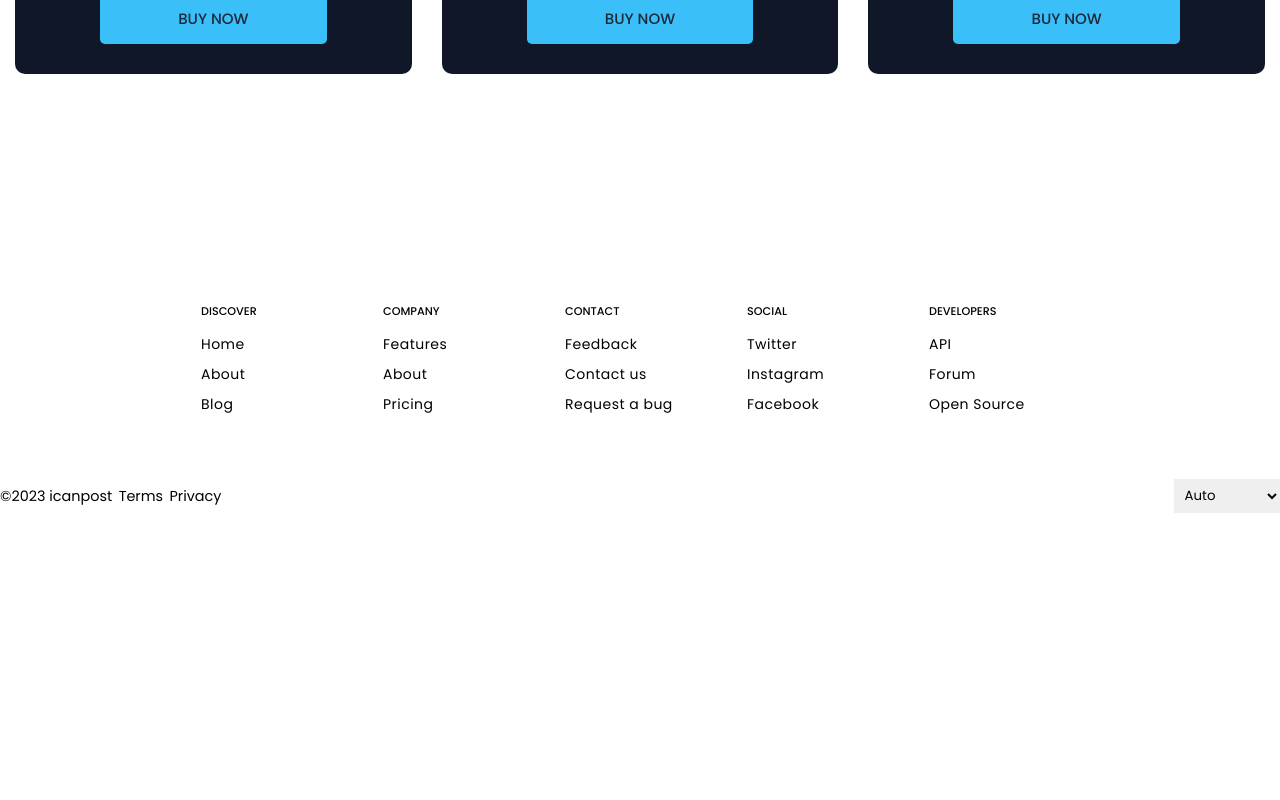
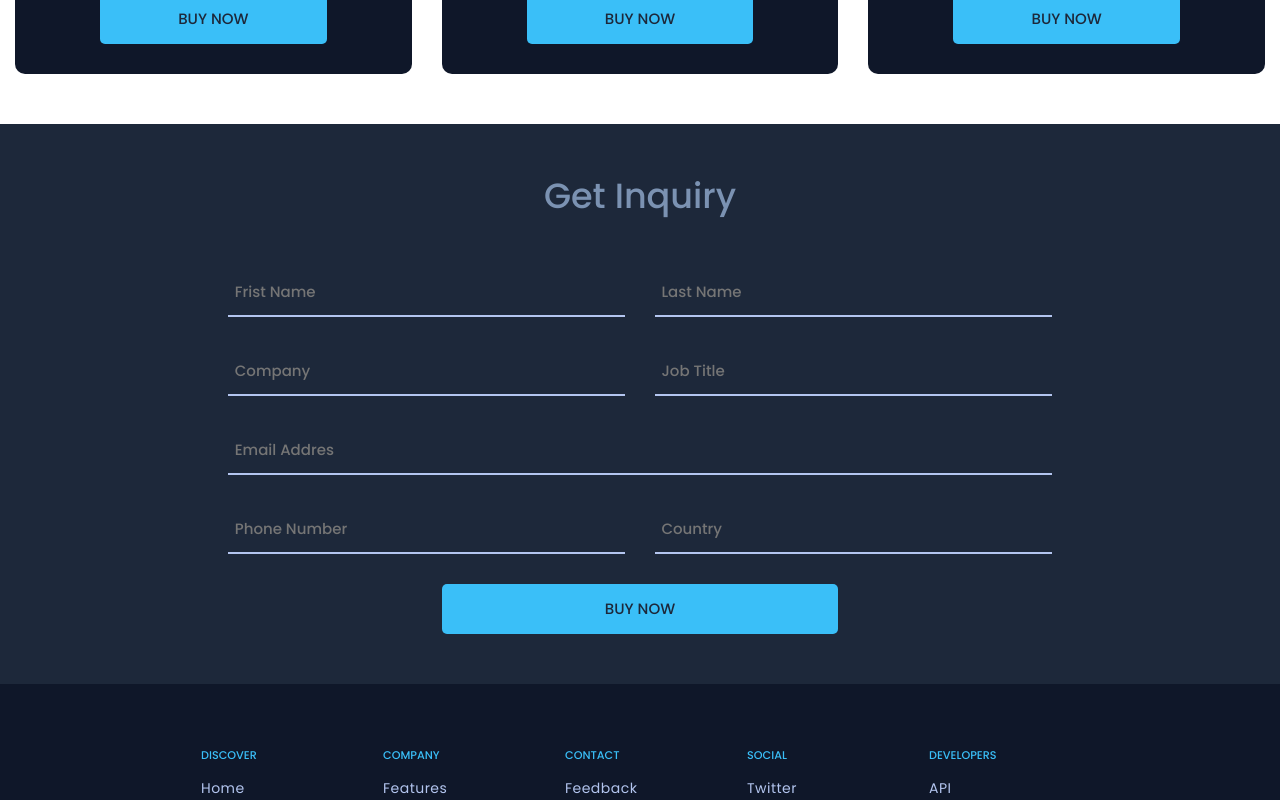
Before and after one commit to VenusTestSeries/VTS, a Next.js app: page / in a window 1280 px wide. Shown: the part 5180-5980 px from the top of the page. Before the commit the page ends 5725 px from the top, so only its background shows below. Built offline with nearby package versions, Linux system fonts and the light colour scheme.

Commit message:
landing page in progress

```diff
--- a/layout/footer/index.tsx
+++ b/layout/footer/index.tsx
@@ -18,18 +18,19 @@ const Footer = () => {
         <div className={css.wraper}>
           <div className={css.text}>
             <p>
-              &copy;{new Date().getFullYear()} {`icanpost`}
+              © 2023 VTS
+              {/* ;{new Date().getFullYear()} {`icanpost`} */}
             </p>
-            <Link href="legal/terms">Terms</Link>
-            <Link href="legal/privacy">Privacy</Link>
+            {/* <Link href="legal/terms">Terms</Link>
+            <Link href="legal/privacy">Privacy</Link> */}
           </div>
-          <div className={css.text}>
+          {/* <div className={css.text}>
             <select>
               <option value="auto">Auto</option>
               <option value="dark">Dark Mode</option>
               <option value="light">Light Mode</option>
             </select>
-          </div>
+          </div> */}
         </div>
       </section>
     </footer>
--- a/pages/index.tsx
+++ b/pages/index.tsx
@@ -586,16 +586,88 @@ function Home() {
         </div>
       </section>
 
-      <section className="getinquery pt-50 pb-50 ">
+      <section className="getinquery bg_primary pt-50 pb-50 ">
         <div className="container">
-          <div className="row">
-            <div className="vts-6">
-              <div className="getinquerybox">
+          <h2 className="text_center  heading2 text_graydark mb-50">
+            Get Inquiry
+          </h2>
+
+          <div className="row justfiy_content_center">
+            <div className="vts-8 ">
+              <div className={style.getinquerybox}>
                 <div className="row">
                   <div className="vts-6">
-                    <div className="inputbox">
-                      <label htmlFor=""></label>
+                    <div className={style.inputbox}>
+                      <label htmlFor="Frist Name"></label>
+                      <input
+                        type="text"
+                        id="frist name"
+                        placeholder="frist name"
+                      />
                     </div>
+                  </div>
+                  <div className="vts-6">
+                    <div className={style.inputbox}>
+                      <label htmlFor="Last Name"></label>
+                      <input
+                        type="text"
+                        id="Last name"
+                        placeholder="Last name"
+                      />
+                    </div>
+                  </div>
+                </div>
+                <div className="row">
+                  <div className="vts-6">
+                    <div className={style.inputbox}>
+                      <label htmlFor="Company "></label>
+                      <input type="text" id="Company " placeholder="Company" />
+                    </div>
+                  </div>
+                  <div className="vts-6">
+                    <div className={style.inputbox}>
+                      <label htmlFor="Job Title"></label>
+                      <input
+                        type="text"
+                        id="Job Title"
+                        placeholder="Job Title"
+                      />
+                    </div>
+                  </div>
+                </div>
+                <div className="row">
+                  <div className="vts-12">
+                    <div className={style.inputbox}>
+                      <label htmlFor="Email Addres "></label>
+                      <input
+                        type="text"
+                        id="Email Addres "
+                        placeholder="Email Addres"
+                      />
+                    </div>
+                  </div>
+                </div>
+                <div className="row">
+                  <div className="vts-6">
+                    <div className={style.inputbox}>
+                      <label htmlFor="Phone Number "></label>
+                      <input
+                        type="text"
+                        id="Phone Number "
+                        placeholder="Phone Number"
+                      />
+                    </div>
+                  </div>
+                  <div className="vts-6">
+                    <div className={style.inputbox}>
+                      <label htmlFor="Country"></label>
+                      <input type="text" id="Country" placeholder="Country" />
+                    </div>
+                  </div>
+                </div>
+                <div className="row justfiy_content_center">
+                  <div className="vts-6">
+                    <Button theme="secondry">BUY NOW</Button>
                   </div>
                 </div>
               </div>
--- a/styles/footer.module.scss
+++ b/styles/footer.module.scss
@@ -4,8 +4,8 @@
   display: flex;
   flex-direction: column;
   padding-top: 2rem;
-  margin-top: 1rem;
-  background: var(--ui-footer-primary-background);
+
+  background: #0f1729;
 }
 
 .content {
@@ -30,6 +30,7 @@
   flex-direction: column;
   gap: 1rem;
   .heading {
+    color: #3abff8;
     font-size: 0.7rem;
     font-weight: 500;
     text-transform: uppercase;
@@ -44,6 +45,7 @@
     display: flex;
   }
   li a {
+    color: var(--night-var-gray) !important;
     flex: 1;
     font-size: 1rem;
     letter-spacing: 0.03rem;
@@ -64,13 +66,13 @@ Bottom
   display: flex;
   flex-direction: column;
   padding: 2rem 0;
-  border-top: 1px solid var(--dock-border-color);
+  border-top: 1px solid #272b34;
 }
 
 .bottom .wraper {
   gap: 1rem;
   display: flex;
-  justify-content: space-between;
+  justify-content: center;
 }
 
 .bottom .text {
@@ -81,6 +83,7 @@ Bottom
   a {
     font-size: 1rem;
     font-size: 0.9rem;
+    color: var(--night-var-gray) !important;
   }
 }
 
--- a/styles/globals.scss
+++ b/styles/globals.scss
@@ -154,6 +154,38 @@ html {
 
 .text_primary {
   color: var(--night-primary);
+}
+// background color
+.bg_white {
+  background: var(--venus-white);
+}
+
+.bg_gray {
+  background: var(--night-gray);
+}
+
+.bg_secondary {
+  background: var(--venus-secondary);
+}
+
+.bg_green {
+  background: var(--venus-green);
+}
+
+.bg_graydark {
+  background: var(--venus-graydark);
+}
+
+.bg_blue {
+  background: var(--venus-blue);
+}
+
+.bg_skyblue {
+  background: var(--venus-skyblue);
+}
+
+.bg_primary {
+  background: var(--night-primary);
 }
 
 .container,
--- a/styles/home.module.scss
+++ b/styles/home.module.scss
@@ -436,3 +436,21 @@ ul.problembox li.bottomround h5 {
 .pricetable .callbtn {
   margin: 0 60px;
 }
+
+// contact us
+.getinquerybox {
+  .inputbox {
+    input {
+      border-bottom: 2px solid var(--night-var-gray);
+      font-weight: 500;
+      font-size: 15px;
+      line-height: 20px;
+      width: 100%;
+      height: 49px;
+      background: transparent;
+      color: var(--night-var-gray);
+      margin-bottom: 30px;
+      text-transform: capitalize;
+    }
+  }
+}
```
